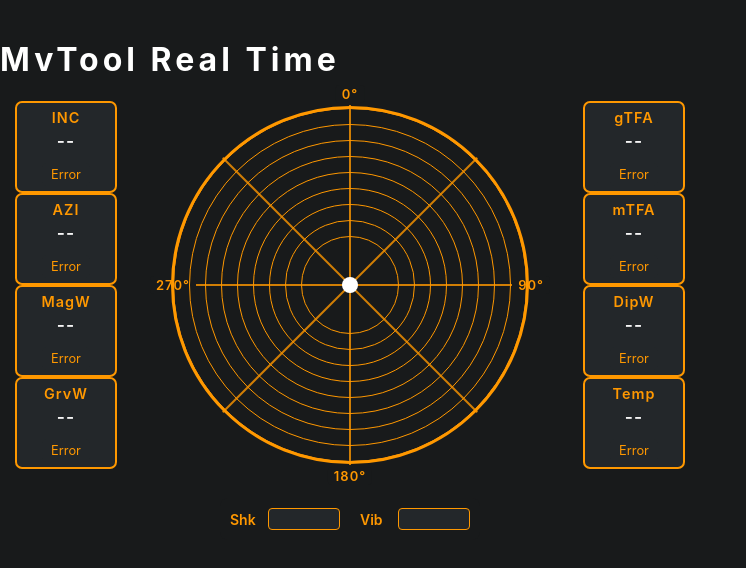
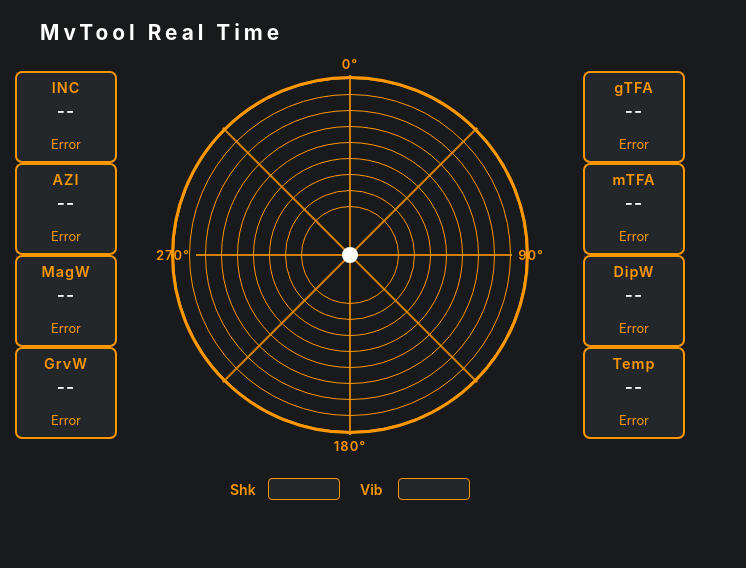
Before and after one commit to educode007/com2-web, a website: page public/index.html in a window 1280 px wide. Shown: the whole page, without its empty margins (0-746 px from the left). Drawn offline with Linux system fonts and the light colour scheme; no server answers.

Commit message:
Add files via upload

```diff
--- a/public/index.html
+++ b/public/index.html
@@ -19,7 +19,7 @@
 
         .main-container {
             position: absolute;
-            top: 60px;
+            top: 30px;
             left: 0;
             margin: 0;
             padding: 0;
@@ -62,8 +62,8 @@
             letter-spacing: 1px;
         }
         h3 {
-            margin: 40px 0 30px 0;
-            font-size: 2em;
+            margin: 20px 0 30px 40px;
+            font-size: 1.3em;
             color: #ffffff;
             font-family: 'Inter', 'Segoe UI', Arial, sans-serif;
             font-weight: 700;
```
